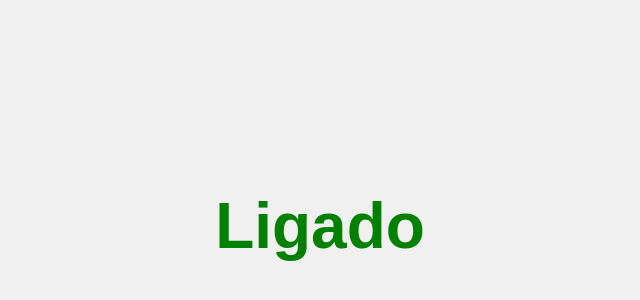
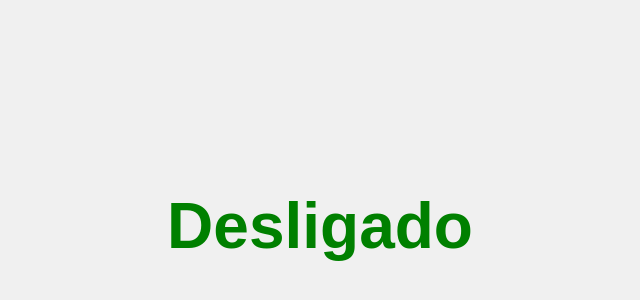
Before and after one commit to zyutashiro/status-site, a website: page index.html in a window 1280 px wide. Shown: the part 182-482 px from the top of the page, without its empty margins (320-960 px from the left). Drawn offline with Linux system fonts and the light colour scheme.

Commit message:
Update index.html

```diff
--- a/index.html
+++ b/index.html
@@ -20,6 +20,6 @@
     </style>
 </head>
 <body>
-    <h1>Ligado</h1>
+    <h1>Desligado</h1>
 </body>
 </html>
```
